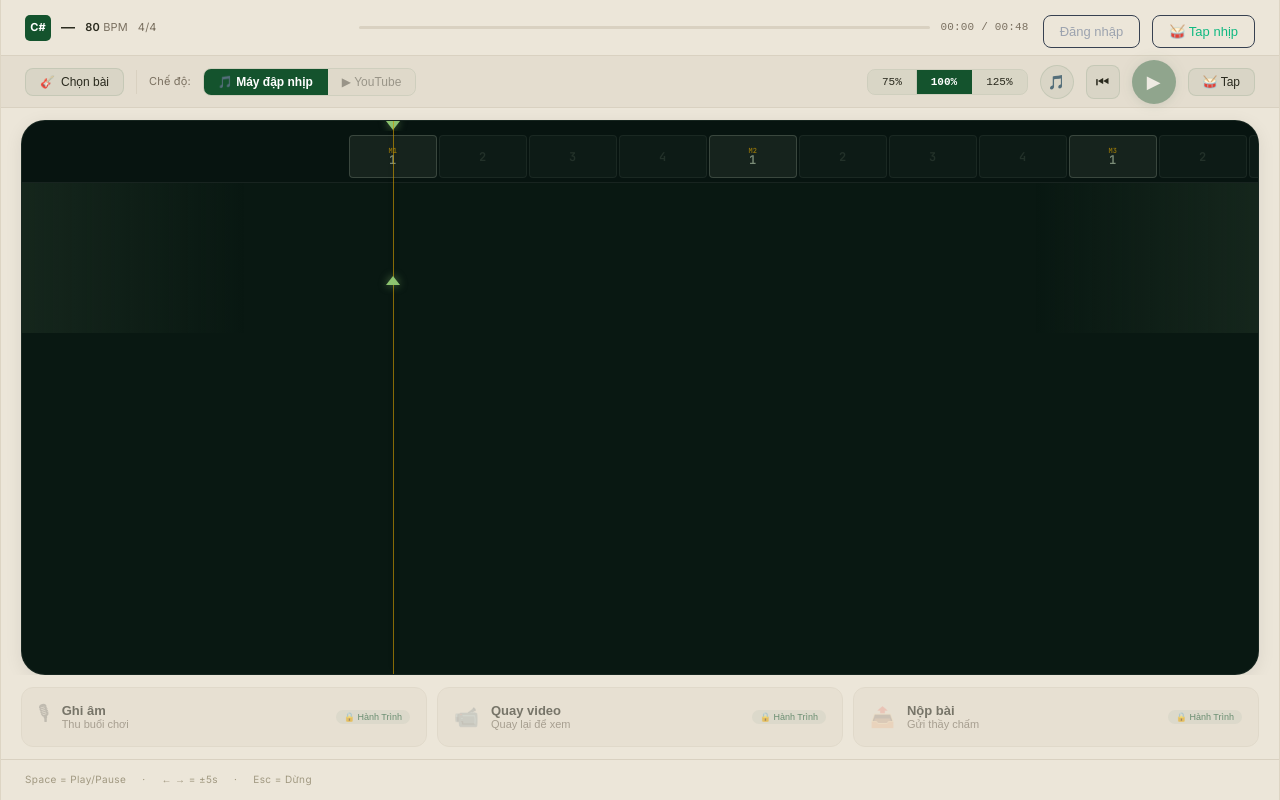
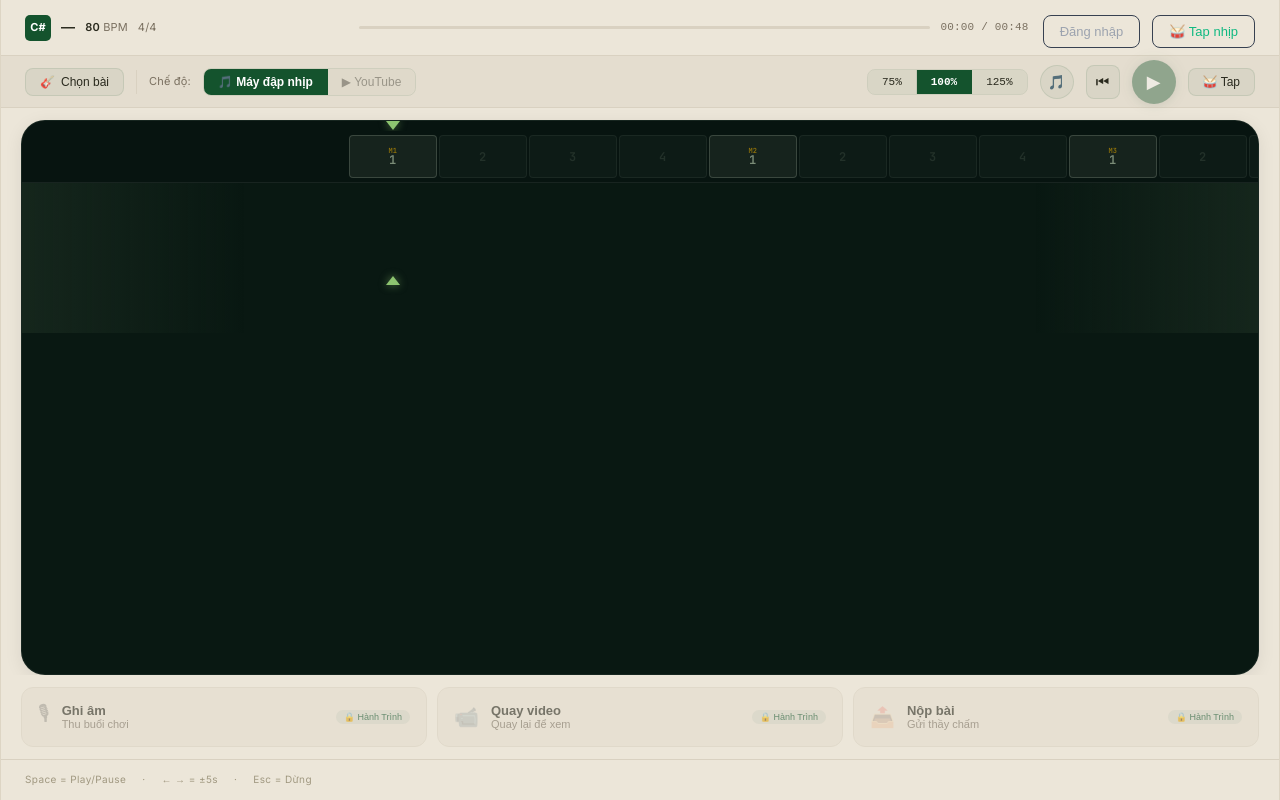
Before and after one commit to vananhaudio/cs-rhythm-editor, a React (Vite) app: page / in a window 1280 px wide. Built offline with nearby package versions, Linux system fonts and the light colour scheme.

Commit message:
fix: remove playhead line, keep arrows only

```diff
--- a/src/PlayerView.tsx
+++ b/src/PlayerView.tsx
@@ -400,14 +400,6 @@ export function PlayerView({ song, onClose, onImportSong, extraActions }: {
               <div className="now-arrow--up" style={{left:'30%',position:'absolute',top:'calc(50% + 18px)',transform:'translateX(-50%)',zIndex:20}}/>
             </div>
 
-            {/* Playhead line — mảnh, vàng trầm */}
-            <div style={{
-              position:'absolute', top:0, bottom:0,
-              left:'30%', width:'1px',
-              background:'rgba(201,151,0,0.65)',
-              boxShadow:'0 0 12px rgba(201,151,0,0.08)',
-              pointerEvents:'none', zIndex:12,
-            }}/>
 
             {/* YouTube floating */}
             {playMode==='yt' && hasYT && ytMode!=='focus' && (
```
